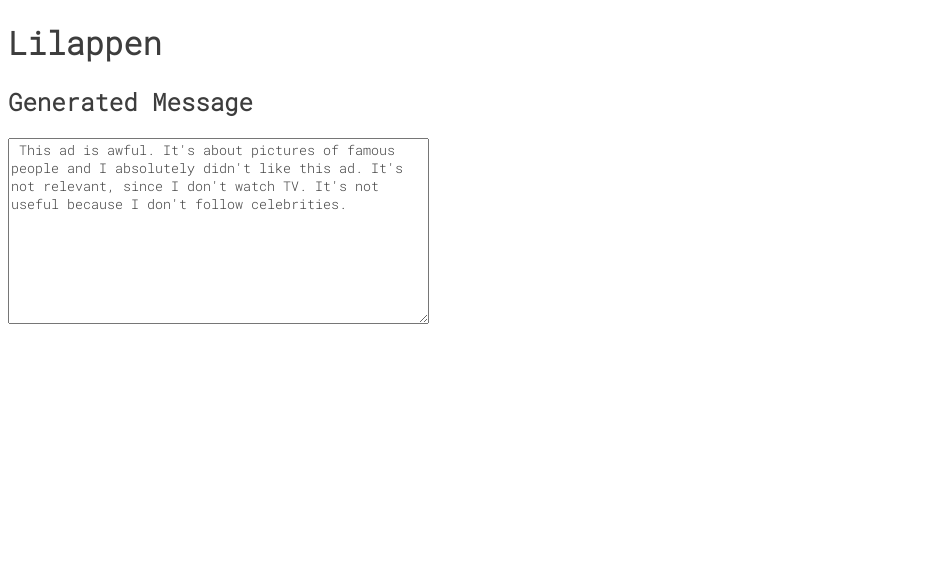
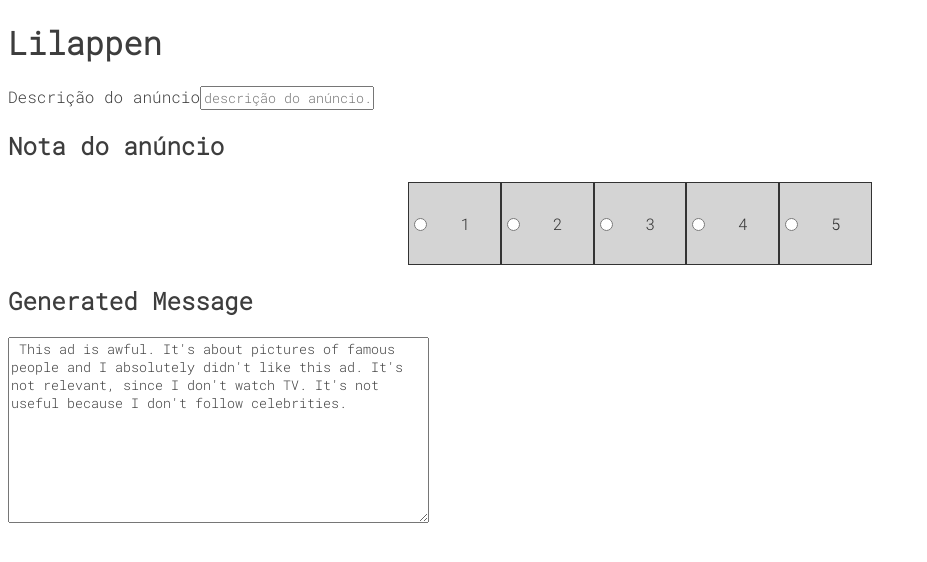
Before and after one commit to otrabalhador/ads-evaluator-assistant, a Vue app: page /#/ in a window 1280 px wide. Shown: the top 562 px of the page, without its empty margins (0-927 px from the left). Built offline with nearby package versions, Linux system fonts and the light colour scheme.

Commit message:
Front: add simple component to add an aboutAd and another component to add an overallRating

```diff
--- a/src/components/CommentGenerator.vue
+++ b/src/components/CommentGenerator.vue
@@ -1,18 +1,28 @@
 <template>
   <div class="comment-generator">
     <h1>Lilappen</h1>
+    <!-- aboutAd -->
+    <div class="aboutAd">
+      <label>Descrição do anúncio</label>
+      <input @change="updateAboutAd" v-model="aboutAd" placeholder="descrição do anúncio...">
+    </div>
+
+    <overall-rating></overall-rating>
     <generated-message></generated-message>
   </div>
 </template>
 
 <script>
   import GeneratedMessage from '@/components/GeneratedMessage'
+  import OverallRating from '@/components/OverallRating'
   export default {
     name: 'comment-generator',
     data () {
-    return { }
+      return {
+        aboutAd: ''
+      }
     },
-  components: { GeneratedMessage }
+    components: {GeneratedMessage, OverallRating}
   }
 </script>
 
--- /dev/null
+++ b/src/components/OverallRating.vue
@@ -0,0 +1,84 @@
+<template>
+  <div class="overall-rating">
+    <h2>Nota do anúncio</h2>
+    <div class="overallRating form-radio -horizontal">
+      <div class="-item">
+        <input type="radio" name="overallRating" id="overallRating-1" value="1" v-model="overallRating">
+        <label for="overallRating-1">1</label>
+      </div>
+      <div class="-item">
+        <input type="radio" name="overallRating" id="overallRating-2" value="2" v-model="overallRating">
+        <label for="overallRating-2">2</label>
+      </div>
+      <div class="-item">
+        <input type="radio" name="overallRating" id="overallRating-3" value="3" v-model="overallRating">
+        <label for="overallRating-3">3</label>
+      </div>
+      <div class="-item">
+        <input type="radio" name="overallRating" id="overallRating-4" value="4" v-model="overallRating">
+        <label for="overallRating-4">4</label>
+      </div>
+      <div class="-item">
+        <input type="radio" name="overallRating" id="overallRating-5" value="5" v-model="overallRating">
+        <label for="overallRating-5">5</label>
+      </div>
+    </div>
+
+  </div>
+</template>
+
+<script>
+  import GeneratedMessage from '@/components/GeneratedMessage'
+  export default {
+    name: 'overall-rating',
+    components: { GeneratedMessage },
+    methods: {
+      updateAboutAd () {
+        this.$store.commit('aboutAd', this.aboutAd)
+      }
+    },
+    computed: {
+      overallRating: {
+        get () { return this.$store.overallRating },
+        set (value) {
+          this.$store.commit('overallRating', value)
+        }
+
+      }
+    }
+  }
+</script>
+
+<style scoped>
+  .form-radio {
+    display: flex;
+    justify-content: center;
+  }
+
+  .form-radio > .-item {
+    display: flex;
+    justify-content: center;
+    align-items: center;
+    /*width: 15vw;*/
+    border: 0.5px solid;
+    background-color: #d4d4d4;
+  }
+
+  .form-radio > .-item:hover {
+    background-color: #c5c5c5;
+  }
+
+  .form-radio > .-item > label {
+    padding: 30px;
+  }
+
+  .form-radio > .-item input:checked ~ label {
+    background-color: #4e4e4e;
+    color: white;
+  }
+
+  .-horizontal {
+    flex-direction: row;
+  }
+
+</style>
--- a/src/store/mutations.js
+++ b/src/store/mutations.js
@@ -1,5 +1,15 @@
 export default {
   aboutAd: (state, input) => {
     state.aboutAd = input
+  },
+  overallRating: (state, rate) => {
+    state.overallRating = rate
+  },
+  aspectRating: (state, content) => {
+    state.aspectRating[content.index] = {
+      rate: content.rate,
+      tag: content.tag,
+      why: content.tag
+    }
   }
 }
```
Lines whose indentation alone changed are shown as unchanged.
